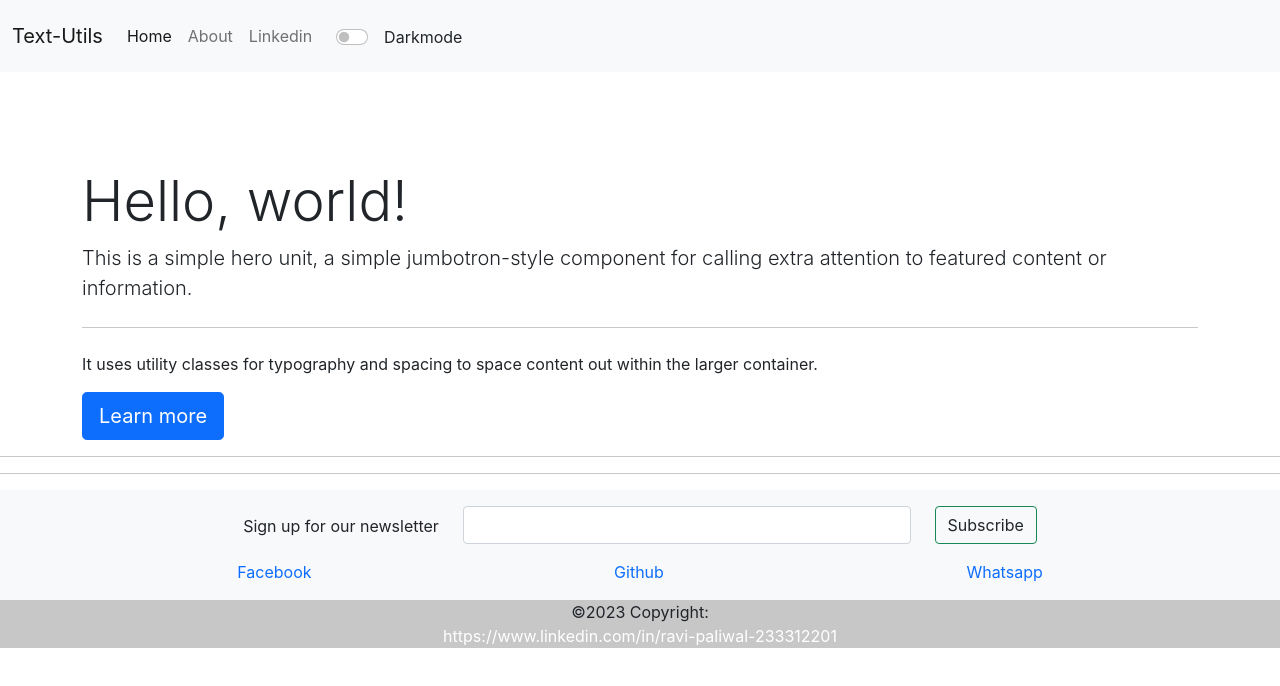
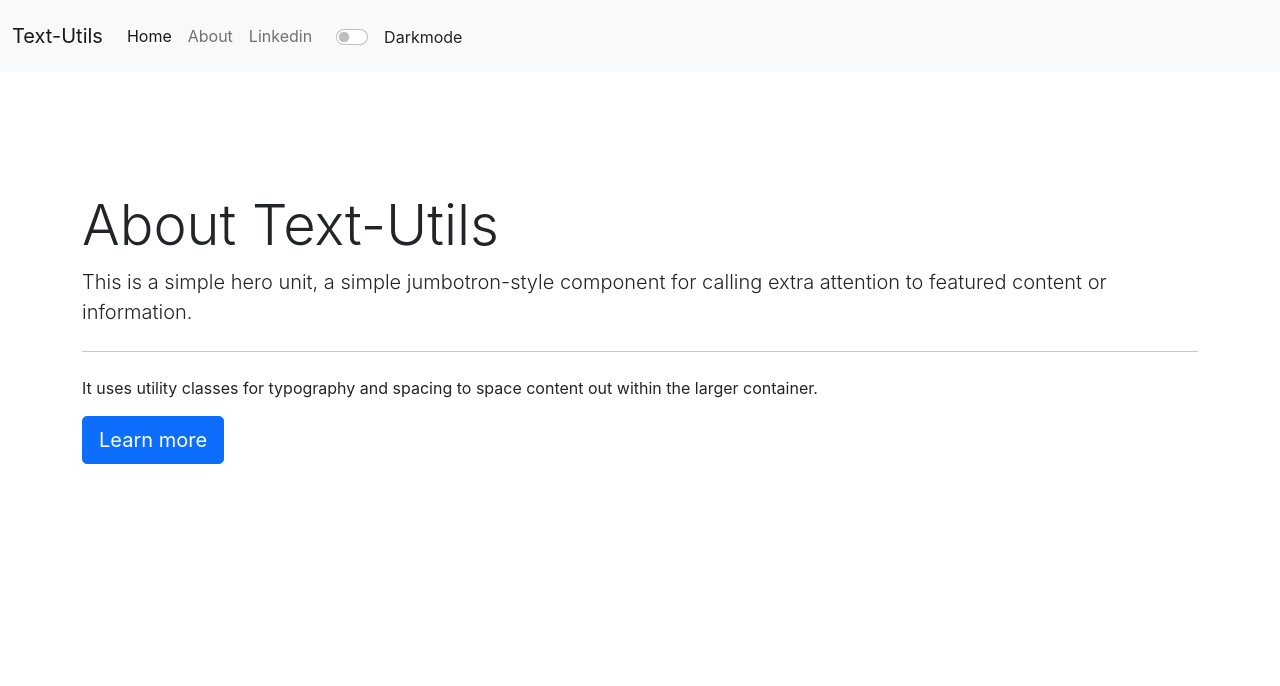
Before and after one commit to RaviPaliwal/Textutils-React-1, a React (Create React App) app: page /about in a window 1280 px wide. Shown: the top 686 px of the page. Built offline with nearby package versions, Linux system fonts and the light colour scheme.

Commit message:
Router Setup

```diff
--- a/src/App.js
+++ b/src/App.js
@@ -48,12 +48,13 @@ function App() {
         <Routes>
         <Route path="/Textutils-React-1" element={
         <>
-        <Textarea initialtext='Your Text Tools' sendAlert= {sendAlert}/>
+        <Textarea initialtext='Your Text Tools' sendAlert= {sendAlert} />
         <Showcase linkedinurl="https://www.linkedin.com/in/ravi-paliwal-233312201" Cardname='Ravi Paliwal' Cardtext="I have created such more projects if you want to see then visit my Linkedin Profile"/>
+        <Footer mode= {mode} linkedin='https://www.linkedin.com/in/ravi-paliwal-233312201'  github='https://github.com/RaviPaliwal' whatsapp='https://wa.me/+919521885078' facebook='https://www.facebook.com/ravi.paliwal.79827' />
         </>} />
         <Route path="/about" element={
           <>
-          <About mode= {mode} toggleMode={toggleMode} />
+          <About mode= {mode} toggleMode={toggleMode} setMode ={setMode} />
           </>
         } />
         <Route path="/Textutils-React-1" element={<Textarea initialtext='Your Text Tools' sendAlert= {sendAlert}/>} />
@@ -61,7 +62,7 @@ function App() {
       </Router>
 
 
-      <Footer mode= {mode} linkedin='https://www.linkedin.com/in/ravi-paliwal-233312201'  github='https://github.com/RaviPaliwal' whatsapp='https://wa.me/+919521885078' facebook='https://www.facebook.com/ravi.paliwal.79827' />
+
     </>
   );
 }
--- a/src/Components/About.js
+++ b/src/Components/About.js
@@ -4,16 +4,15 @@ import React from 'react'
 export default function About(props) {
   return (<>
     <div>
-
-        <Navbar head='Text-Utils' mode= {props.mode} toggleMode={props.toggleMode}/>
+        <Navbar head='Text-Utils' mode={props.mode==='light'?"light":"dark"} toggleMode={props.toggleMode}/>
         <div className="container mt-5">
             <div className="jumbotron">
-            <h1 className="display-4">Hello, world!</h1>
+            <h1 className="display-4">About Text-Utils</h1>
             <p className="lead">This is a simple hero unit, a simple jumbotron-style component for calling extra attention to featured content or information.</p>
             <hr className="my-4"/>
             <p>It uses utility classes for typography and spacing to space content out within the larger container.</p>
-            <p className="lead">
-                <a className="btn btn-primary btn-lg" href="#" role="button">Learn more</a>
+            <p className="lead mb-5" >
+                <a className="btn btn-primary btn-lg mb-5" href="#" role="button">Learn more</a>
             </p>
             </div>
         </div>
--- a/src/Components/Alert.js
+++ b/src/Components/Alert.js
@@ -2,9 +2,8 @@ import React from 'react'
 export default function Alert(props) {
   return (
     props.alert&&<div>
-      <div className={`alert alert-${props.alert.type} alert-dismissible fade show`} role="alert">
+      <div className={`alert alert-${props.alert.type} alert-dismissible fade show floating`} role="alert">
       <strong> {props.alert.msg} </strong>
-
 </div>
     </div>
   )
--- a/src/Components/Footer.js
+++ b/src/Components/Footer.js
@@ -4,7 +4,7 @@ export default function Footer(props) {
   return (
       <>
         {/*<!-- Footer --> */}
-        <hr /><hr />
+        <hr />
       <footer className={`bg-${props.mode} text-center text-${props.mode==='light'?'dark':'light'}`}>
           {/* <!-- Grid container --> */}
           <div className="container p-3">
--- a/src/Components/Navbar.js
+++ b/src/Components/Navbar.js
@@ -1,15 +1,15 @@
 import React from "react";
 import PropTypes from "prop-types";
-
+import Alert from "./Alert";
 
 export default function Navbar(props) {
   const handleonChange = ()=>{
    props.toggleMode(props.mode)
  }
   return (
-    <div className="mb-4 pb-5">
+    <div className="py-4 mt-4">
       <nav
-        className={`mb-5 navbar navbar-expand-lg navbar-${props.mode} bg-${props.mode} py-3 fixed-top`}
+        className={` mb-5 navbar navbar-expand-lg navbar-${props.mode} bg-${props.mode} py-3 fixed-top`}
       >
         <div className="container-fluid">
           <a className="navbar-brand text" href="/Textutils-React-1">
--- a/src/Components/Textarea.js
+++ b/src/Components/Textarea.js
@@ -33,12 +33,9 @@ export default function Textarea(props) {
 
   return (
     <>
-      <div className="input input-group-lg wrap-text">
-        <span className="input-group-text" id="inputGroup-sizing-lg">
-          {props.initialtext}
-        </span>
-        <div className="container group">
-          <div className="mb-3">
+      <div className="input input-group-lg wrap-text mt-5 pt-5">
+        <div className="container group ">
+          <div>
             <textarea
               type="text"
               className="form-control my-3 text-wrap fs-5"
```
